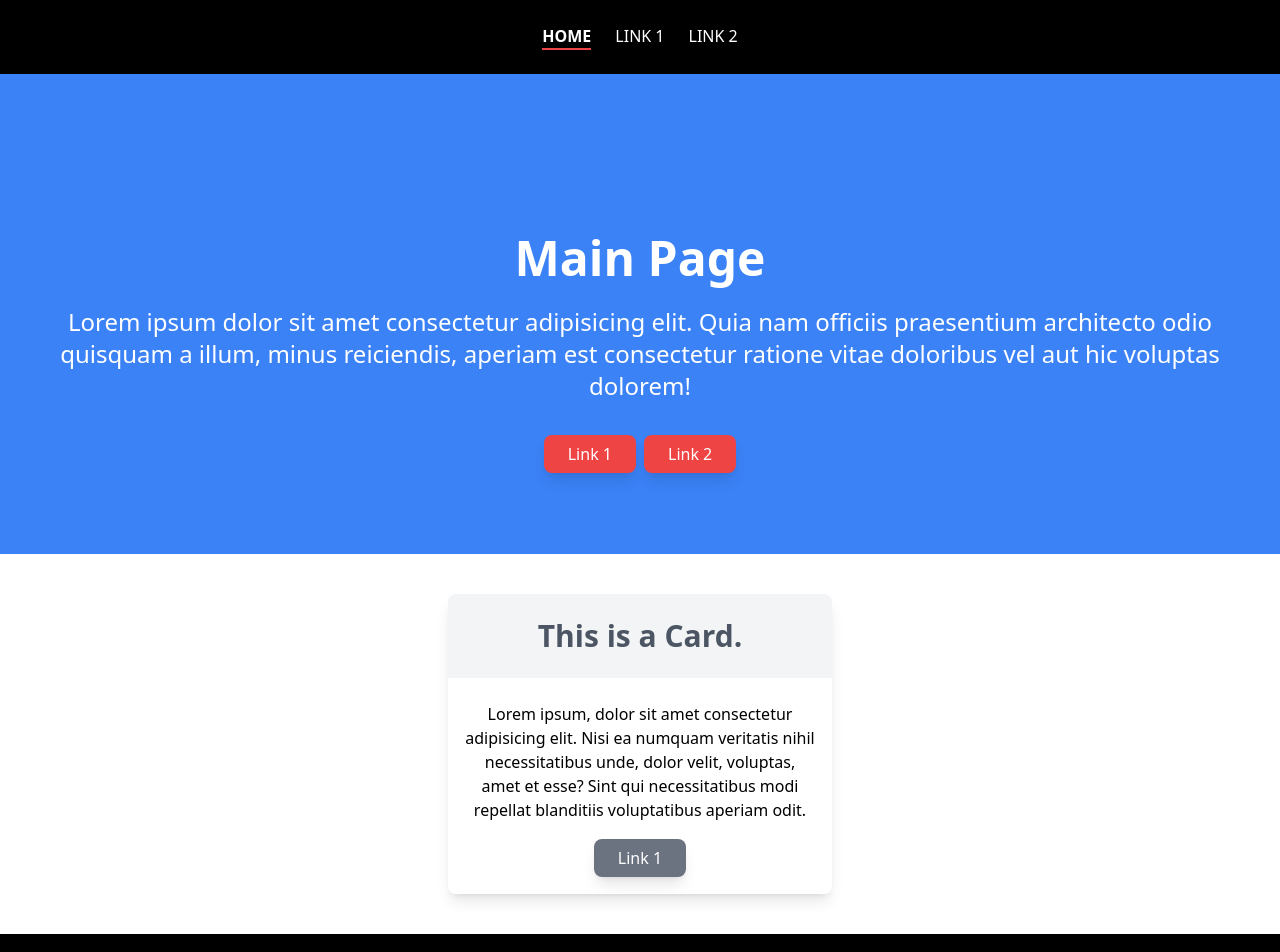
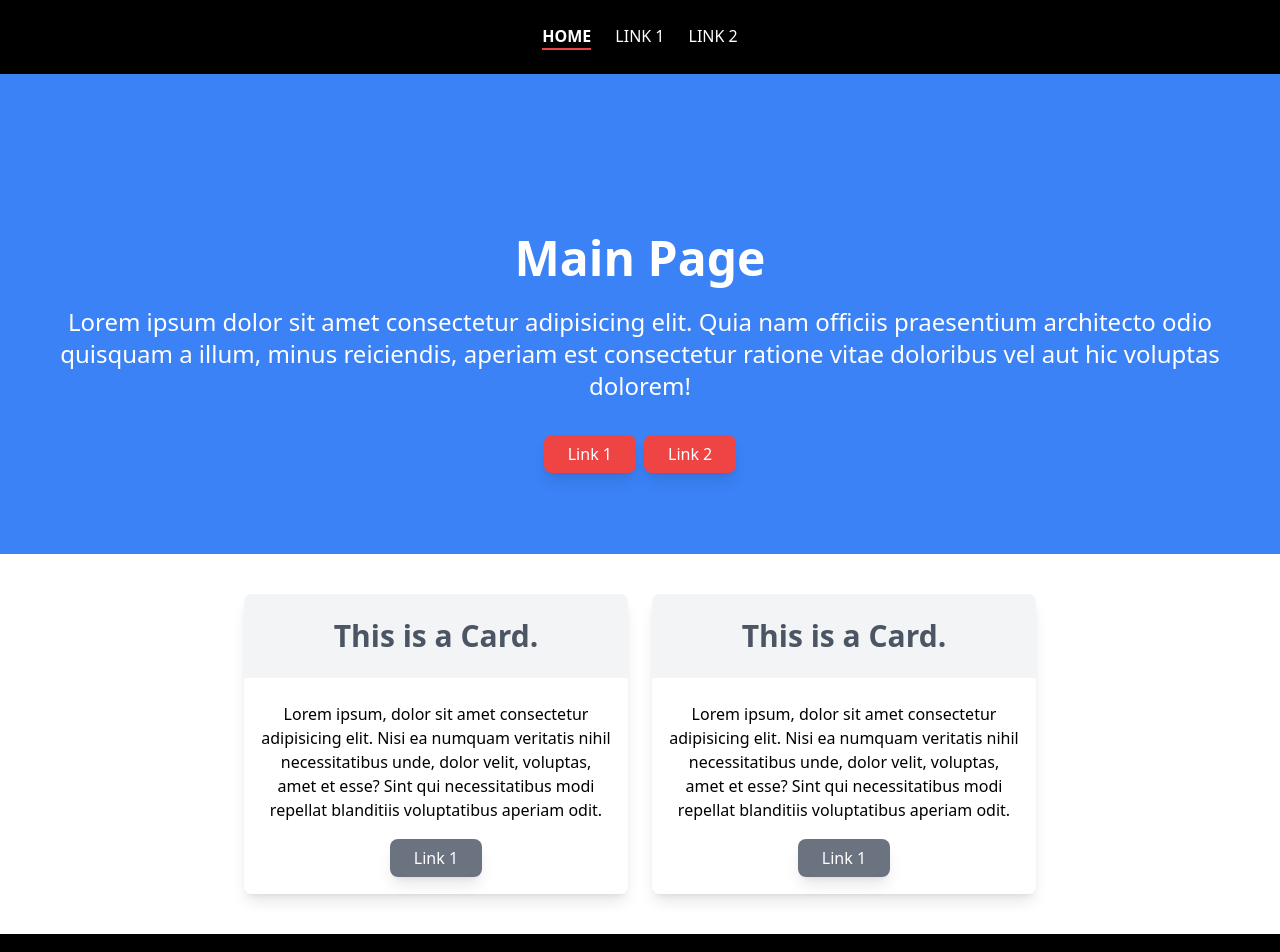
Before and after one commit to OnelioViera/test-next-app-v4, a Next.js app: page / in a window 1280 px wide. Shown: the top 952 px of the page. Built offline with nearby package versions, Linux system fonts and the light colour scheme.

Commit message:
style: Update page layout with Card component and improve consistency

```diff
--- a/app/page.tsx
+++ b/app/page.tsx
@@ -7,8 +7,13 @@ const page = () => {
     <>
     <div className="">
       <Header />
-    </div>
+      </div>
+      <div className="container mx-auto gap-6 flex justify-center">
+
       <Card />
+      <Card />
+
+      </div>
       </>
   )
 };
--- a/components/Card.tsx
+++ b/components/Card.tsx
@@ -1,7 +1,7 @@
 const Card = () => {
   return (
     <>
-      <div className="grid grid-col mx-auto my-10 bg-gray-100 max-w-96 rounded-t-lg shadow-lg">
+      <div className="my-10 bg-gray-100 max-w-96 rounded-t-lg shadow-lg">
         <h1 className="text-3xl text-gray-600 font-semibold text-center py-6">This is a Card.</h1>
       <div className="bg-white py-6 px-4 rounded-b-lg text-center">
           <p>Lorem ipsum, dolor sit amet consectetur adipisicing elit. Nisi ea numquam veritatis nihil necessitatibus unde, dolor velit, voluptas, amet et esse? Sint qui necessitatibus modi repellat blanditiis voluptatibus aperiam odit.</p>
--- /dev/null
+++ b/data/mainCards.json
@@ -0,0 +1,5 @@
+[
+  {
+
+  }
+]
```
